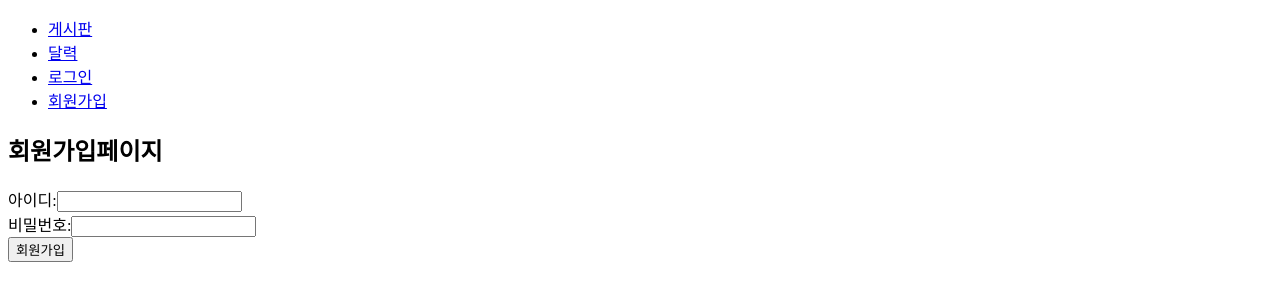
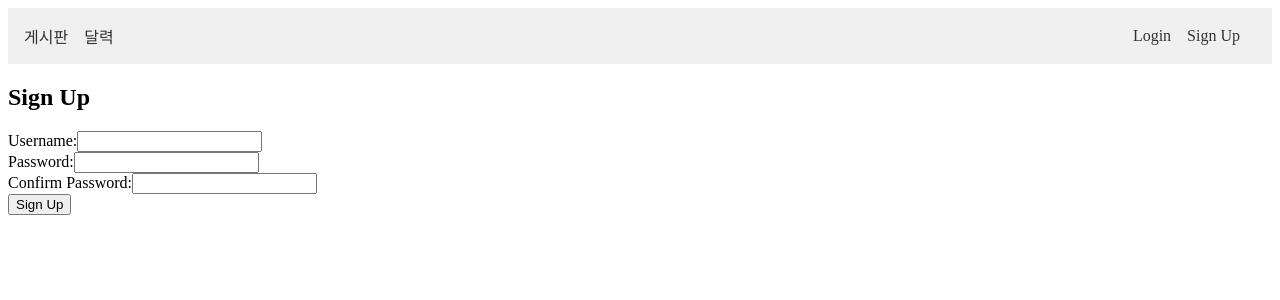
Before and after one commit to miss-gif/1pt, a React (Vite) app: page /signup in a window 1280 px wide. Shown: the top 300 px of the page. Built offline with nearby package versions, Linux system fonts and the light colour scheme.

Commit message:
게시판 만들기 4 로그인/회원가입 1차 안료

```diff
--- a/src/App.jsx
+++ b/src/App.jsx
@@ -9,6 +9,7 @@ import CalendarPage from "./pages/CalendarPage";
 import LoginPage from "./pages/LoginPage";
 import Header from "./pages/header";
 import SignupPage from "./pages/SignupPage";
+import { AuthProvider } from "./pages/AuthContext";
 
 function App() {
   const [posts, setPosts] = useState(dummy); // 게시글 데이터 상태
@@ -32,6 +33,7 @@ function App() {
   };
 
   return (
+    <AuthProvider>
       <BrowserRouter>
         <Header />
         <Routes>
@@ -54,6 +56,7 @@ function App() {
           <Route path="/calendar" element={<CalendarPage />} />
         </Routes>
       </BrowserRouter>
+    </AuthProvider>
   );
 }
 
--- /dev/null
+++ b/src/pages/AuthContext.jsx
@@ -0,0 +1,31 @@
+import React, { createContext, useState, useEffect } from "react";
+
+export const AuthContext = createContext();
+
+export const AuthProvider = ({ children }) => {
+  const [isAuthenticated, setIsAuthenticated] = useState(false);
+
+  useEffect(() => {
+    const users = JSON.parse(sessionStorage.getItem("users")) || [];
+    const loggedInUser = sessionStorage.getItem("loggedInUser");
+    if (loggedInUser && users.some((user) => user.username === loggedInUser)) {
+      setIsAuthenticated(true);
+    }
+  }, []);
+
+  const login = (username) => {
+    sessionStorage.setItem("loggedInUser", username);
+    setIsAuthenticated(true);
+  };
+
+  const logout = () => {
+    sessionStorage.removeItem("loggedInUser");
+    setIsAuthenticated(false);
+  };
+
+  return (
+    <AuthContext.Provider value={{ isAuthenticated, login, logout }}>
+      {children}
+    </AuthContext.Provider>
+  );
+};
--- a/src/pages/Header.jsx
+++ b/src/pages/Header.jsx
@@ -1,9 +1,13 @@
-import React from "react";
+import React, { useContext } from "react";
 import { Link } from "react-router-dom";
+import styled from "@emotion/styled";
+import { AuthContext } from "./AuthContext";
 
 const Header = () => {
+  const { isAuthenticated, logout } = useContext(AuthContext);
+
   return (
-    <header>
+    <StyledHeader>
       <nav>
         <ul>
           <li>
@@ -12,16 +16,56 @@ const Header = () => {
           <li>
             <Link to="/calendar">달력</Link>
           </li>
-          <li>
-            <Link to="/login">로그인</Link>
-          </li>
-          <li>
-            <Link to="/signup">회원가입</Link>
-          </li>
+        </ul>
+        <ul>
+          {isAuthenticated ? (
+            <>
+              <li>Welcome, User!</li>
+              <li>
+                <button onClick={logout}>Logout</button>
+              </li>
+            </>
+          ) : (
+            <>
+              <li>
+                <Link to="/login">Login</Link>
+              </li>
+              <li>
+                <Link to="/signup">Sign Up</Link>
+              </li>
+            </>
+          )}
         </ul>
       </nav>
-    </header>
+    </StyledHeader>
   );
 };
 
 export default Header;
+
+const StyledHeader = styled.header`
+  background-color: #f0f0f0;
+  padding: 1rem;
+
+  nav {
+    display: flex;
+    justify-content: space-between;
+    align-items: center;
+  }
+
+  ul {
+    list-style: none;
+    margin: 0;
+    padding: 0;
+    display: flex;
+  }
+
+  li {
+    margin-right: 1rem;
+  }
+
+  a {
+    text-decoration: none;
+    color: #333;
+  }
+`;
--- a/src/pages/LoginPage.jsx
+++ b/src/pages/LoginPage.jsx
@@ -1,53 +1,67 @@
-import React, { useState } from "react";
+import React, { useState, useContext } from "react";
+import { AuthContext } from "./AuthContext";
 import { useNavigate } from "react-router-dom";
 
-function LoginPage() {
-  const [username, setUsername] = useState("");
-  const [password, setPassword] = useState("");
-  const [error, setError] = useState("");
-  const navigate = useNavigate(); // useNavigate 훅 사용
+const LoginPage = () => {
+  const [form, setForm] = useState({ username: "", password: "" });
+  const [message, setMessage] = useState("");
+  const { login } = useContext(AuthContext);
+  const navigate = useNavigate();
 
-  const handleSubmit = (event) => {
-    event.preventDefault();
-    const storedUsers = JSON.parse(localStorage.getItem("users")) || [];
-    const user = storedUsers.find(
-      (u) => u.username === username && u.password === password
+  const handleChange = (e) => {
+    const { name, value } = e.target;
+    setForm({
+      ...form,
+      [name]: value,
+    });
+  };
+
+  const handleSubmit = (e) => {
+    e.preventDefault();
+    const users = JSON.parse(sessionStorage.getItem("users")) || [];
+    const user = users.find(
+      (user) =>
+        user.username === form.username && user.password === form.password
     );
 
     if (user) {
-      sessionStorage.setItem("loggedInUser", username); // 세션에 로그인 정보 저장
-      navigate("/dashboard"); // 로그인 성공 시 대시보드 페이지로 이동
+      login(form.username);
+      setMessage("Login successful!");
+      navigate("/");
     } else {
-      setError("아이디 또는 비밀번호가 일치하지 않습니다.");
+      setMessage("Invalid username or password");
     }
   };
 
   return (
+    <div>
+      <h2>Login</h2>
       <form onSubmit={handleSubmit}>
-      <h2>로그인페이지</h2>
         <div>
-        <label htmlFor="username">아이디:</label>
+          <label>Username:</label>
           <input
             type="text"
-          id="username"
-          value={username}
-          onChange={(e) => setUsername(e.target.value)}
+            name="username"
+            value={form.username}
+            onChange={handleChange}
+            required
           />
         </div>
         <div>
-        <label htmlFor="password">비밀번호:</label>
+          <label>Password:</label>
           <input
             type="password"
-          id="password"
-          value={password}
-          onChange={(e) => setPassword(e.target.value)}
+            name="password"
+            value={form.password}
+            onChange={handleChange}
+            required
           />
         </div>
-      {error && <p style={{ color: "red" }}>{error}</p>}
-      <button type="submit">로그인</button>
-      {/* 회원가입, 비밀번호 찾기 링크 등 */}
+        <button type="submit">Login</button>
       </form>
+      {message && <p>{message}</p>}
+    </div>
   );
-}
+};
 
 export default LoginPage;
--- a/src/pages/SignupPage.jsx
+++ b/src/pages/SignupPage.jsx
@@ -1,51 +1,83 @@
 import React, { useState } from "react";
-import { useNavigate } from "react-router-dom";
 
-function SignupPage() {
-  const [username, setUsername] = useState("");
-  const [password, setPassword] = useState("");
-  const [error, setError] = useState("");
-  const navigate = useNavigate();
+const SignupPage = () => {
+  const [form, setForm] = useState({
+    username: "",
+    password: "",
+    confirmPassword: "",
+  });
 
-  const handleSubmit = (event) => {
-    event.preventDefault();
-    const storedUsers = JSON.parse(localStorage.getItem("users")) || [];
+  const [message, setMessage] = useState("");
 
-    if (storedUsers.find((u) => u.username === username)) {
-      setError("이미 존재하는 아이디입니다.");
+  const handleChange = (e) => {
+    const { name, value } = e.target;
+    setForm({
+      ...form,
+      [name]: value,
+    });
+  };
+
+  const handleSubmit = (e) => {
+    e.preventDefault();
+    if (form.password !== form.confirmPassword) {
+      setMessage("Passwords do not match");
       return;
     }
 
-    storedUsers.push({ username, password });
-    localStorage.setItem("users", JSON.stringify(storedUsers));
-    navigate("/login"); // 회원가입 성공 시 로그인 페이지로 이동
+    const users = JSON.parse(sessionStorage.getItem("users")) || [];
+    const userExists = users.some((user) => user.username === form.username);
+
+    if (userExists) {
+      setMessage("Username already exists");
+    } else {
+      users.push({ username: form.username, password: form.password });
+      sessionStorage.setItem("users", JSON.stringify(users));
+      setMessage("Signup successful!");
+      setTimeout(() => {
+        window.location.href = "/login";
+      }, 2000); // 2 seconds delay
+    }
   };
 
   return (
+    <div>
+      <h2>Sign Up</h2>
       <form onSubmit={handleSubmit}>
-      <h2>회원가입페이지</h2>
         <div>
-        <label htmlFor="username">아이디:</label>
+          <label>Username:</label>
           <input
             type="text"
-          id="username"
-          value={username}
-          onChange={(e) => setUsername(e.target.value)}
+            name="username"
+            value={form.username}
+            onChange={handleChange}
+            required
           />
         </div>
         <div>
-        <label htmlFor="password">비밀번호:</label>
+          <label>Password:</label>
           <input
             type="password"
-          id="password"
-          value={password}
-          onChange={(e) => setPassword(e.target.value)}
+            name="password"
+            value={form.password}
+            onChange={handleChange}
+            required
           />
         </div>
-      {error && <p style={{ color: "red" }}>{error}</p>}
-      <button type="submit">회원가입</button>
+        <div>
+          <label>Confirm Password:</label>
+          <input
+            type="password"
+            name="confirmPassword"
+            value={form.confirmPassword}
+            onChange={handleChange}
+            required
+          />
+        </div>
+        <button type="submit">Sign Up</button>
       </form>
+      {message && <p>{message}</p>}
+    </div>
   );
-}
+};
 
 export default SignupPage;
```
Lines whose indentation alone changed are shown as unchanged.
